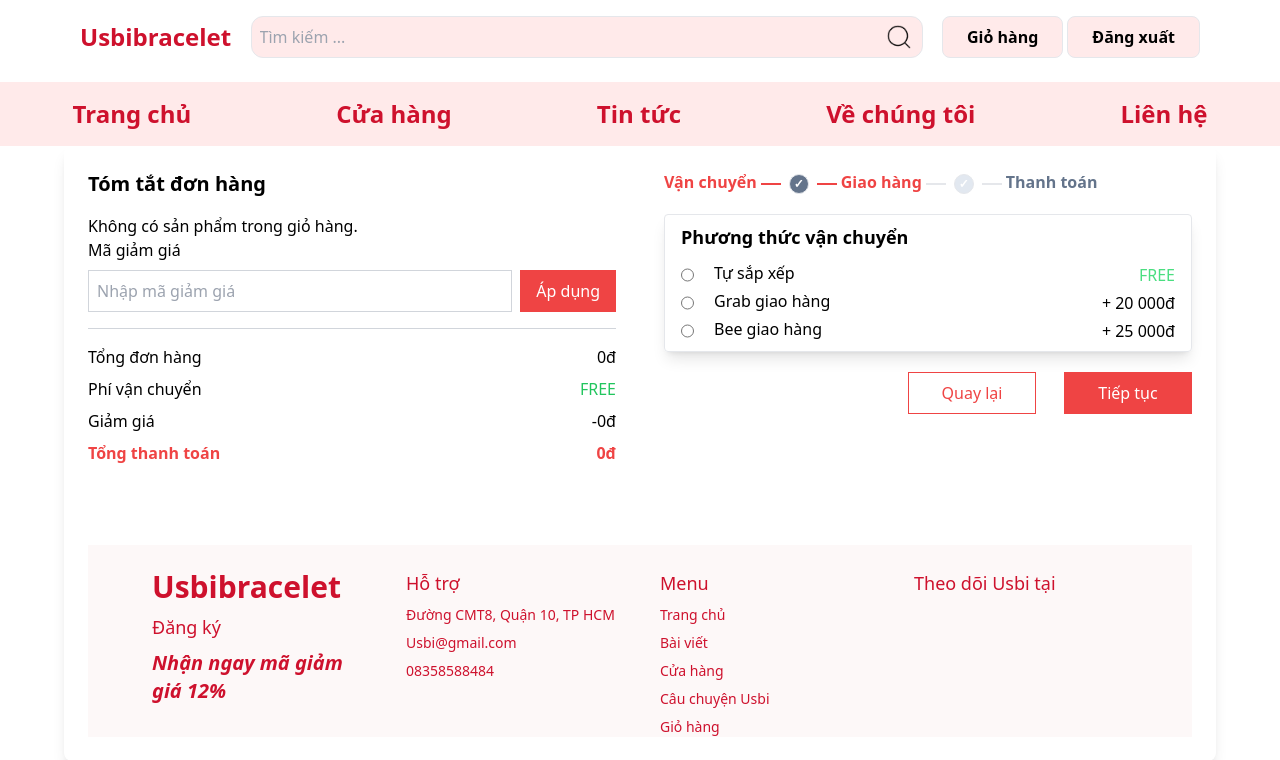
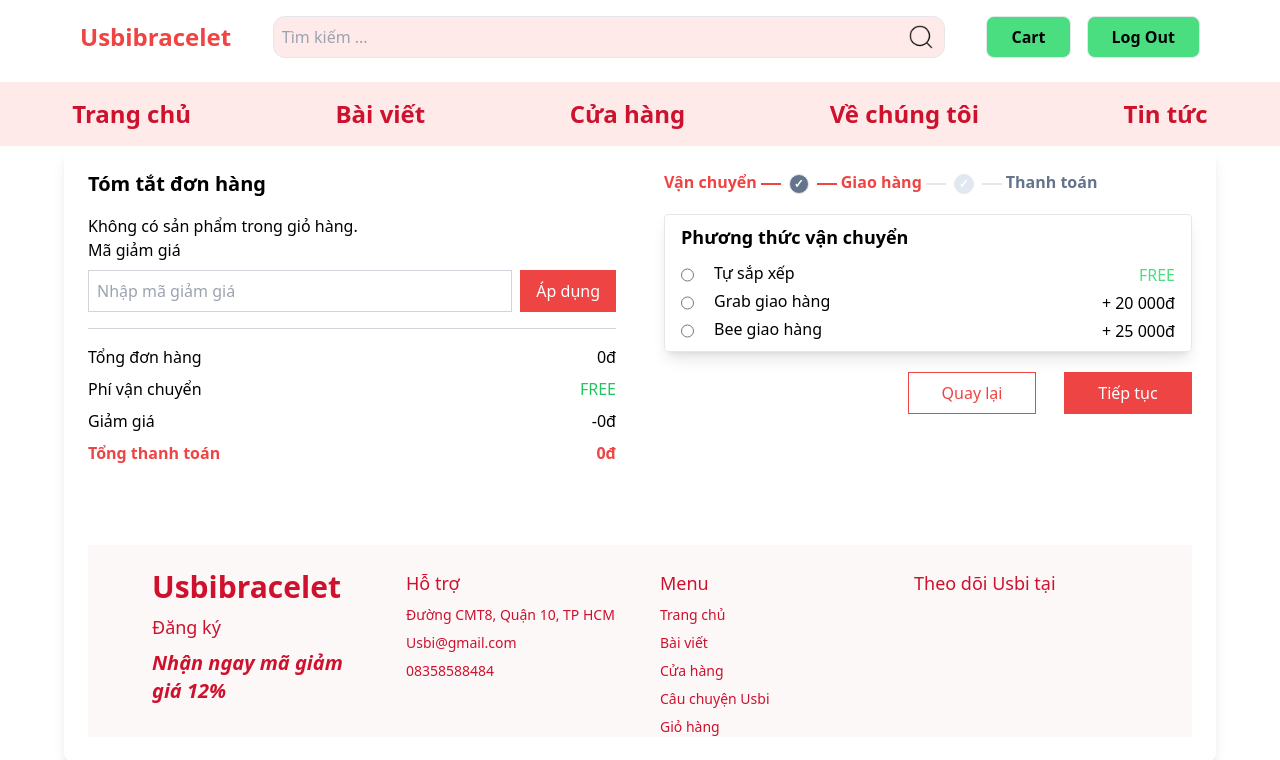
Before and after one commit to Luw-phuc/DOAN_CK_PTUDTMDT, a PHP site: page /checkout-shippingMethod.php in a window 1280 px wide. Shown: the top 760 px of the page. Run offline with PHP 8.4, Linux system fonts and the light colour scheme; the visitor is signed in with stand-in values (Sample User, id 1); some libraries are stand-ins or nearby versions.

Commit message:
Update checkout-shippingMethod.php

```diff
--- a/checkout-shippingMethod.php
+++ b/checkout-shippingMethod.php
@@ -48,16 +48,16 @@ if (isset($_SESSION['cart'])) {
   <head>
     <meta charset="UTF-8" />
     <meta name="viewport" content="width=device-width, initial-scale=1.0" />
-    <title>Thanh toán</title>
+    <title>Document</title>
     <link
       href="https://cdn.jsdelivr.net/npm/@splidejs/splide@4.1.4/dist/css/splide.min.css"
       rel="stylesheet"
     />
   </head>
   <body>
-   <!-- header -->
-   <div class="flex items-center justify-between px-20 py-4">
-      <h1 class="text-2xl font-bold text-[#CE112D]">Usbibracelet</h1>
+    <!-- header -->
+    <div class="flex items-center justify-between px-20 py-4">
+      <h1 class="text-2xl font-bold text-red-500">Usbibracelet</h1>
       <div class="relative flex w-3/5 items-center">
         <input
           class="w-full rounded-xl border bg-[#FFEAEA] p-2"
@@ -67,27 +67,28 @@ if (isset($_SESSION['cart'])) {
           <img src="./assets/images/search.png" class="h-full w-auto" />
         </button>
       </div>
-      <div class="flex items-center gap-1">
+      <div class="flex items-center gap-4">
         <?php
           if (isset($_SESSION["user_name"])) {
-            echo "<a href='cart.php'><button class='rounded-lg border bg-[#FFEAEA] px-6 py-2 font-bold hover:bg-[#FF7973] hover:animate-bounce duration-800'>Giỏ hàng</button></a>";
-            echo "<form method='post' action='include/logout.inc.php'><button class='rounded-lg border bg-[#FFEAEA] px-6 py-2 font-bold hover:bg-[#FF7973] hover:animate-bounce duration-800'>Đăng xuất</button></form>";
+            // echo "<p class='text-lg font-bold text-red-500'>" . $_SESSION["user_name"] . "</p>";
+            echo "<a href='cart.php'><button class='rounded-lg border bg-green-400 px-6 py-2 font-bold'>Cart</button></a>";
+            echo "<form method='post' action='include/logout.inc.php'><button class='rounded-lg border bg-green-400 px-6 py-2 font-bold'>Log Out</button></button></form>";
           } else {
-            echo "<button id='btn_login' class='rounded-lg border bg-[#FFEAEA] px-6 py-3 font-bold hover:bg-[#FF7973] hover:animate-bounce duration-800'>Đăng nhập</button>";
-            echo "<button class='rounded-lg border bg-[#FFEAEA] px-6 py-3 font-bold hover:bg-[#FF7973] hover:animate-bounce duration-800'>Đăng ký</button>";
+            echo "<button id='btn_login' class='rounded-lg border bg-blue-400 px-6 py-2 font-bold'>Login</button>";
+            echo "<button class='rounded-lg border bg-green-400 px-6 py-2 font-bold'>Register</button>";
           }
-          ?>
+        ?>
       </div>
     </div>
     <div class="bg-[#FFEAEA]">
       <ul
         class="mt-2 flex items-center justify-around py-4 text-2xl font-bold text-[#CE112D]"
       >
-        <li><a href="index.php">Trang chủ</a></li>
-        <li><a href="product-list.php">Cửa hàng</a></li>
-        <li><a href="blog.php">Tin tức</a></li>
-        <li><a href="about.php">Về chúng tôi</a></li>
-        <li><a href="contact.php">Liên hệ</a></li>
+        <li>Trang chủ</li>
+        <li>Bài viết</li>
+        <li>Cửa hàng</li>
+        <li>Về chúng tôi</li>
+        <li>Tin tức</li>
       </ul>
     </div>
     <!-- end header -->
```
